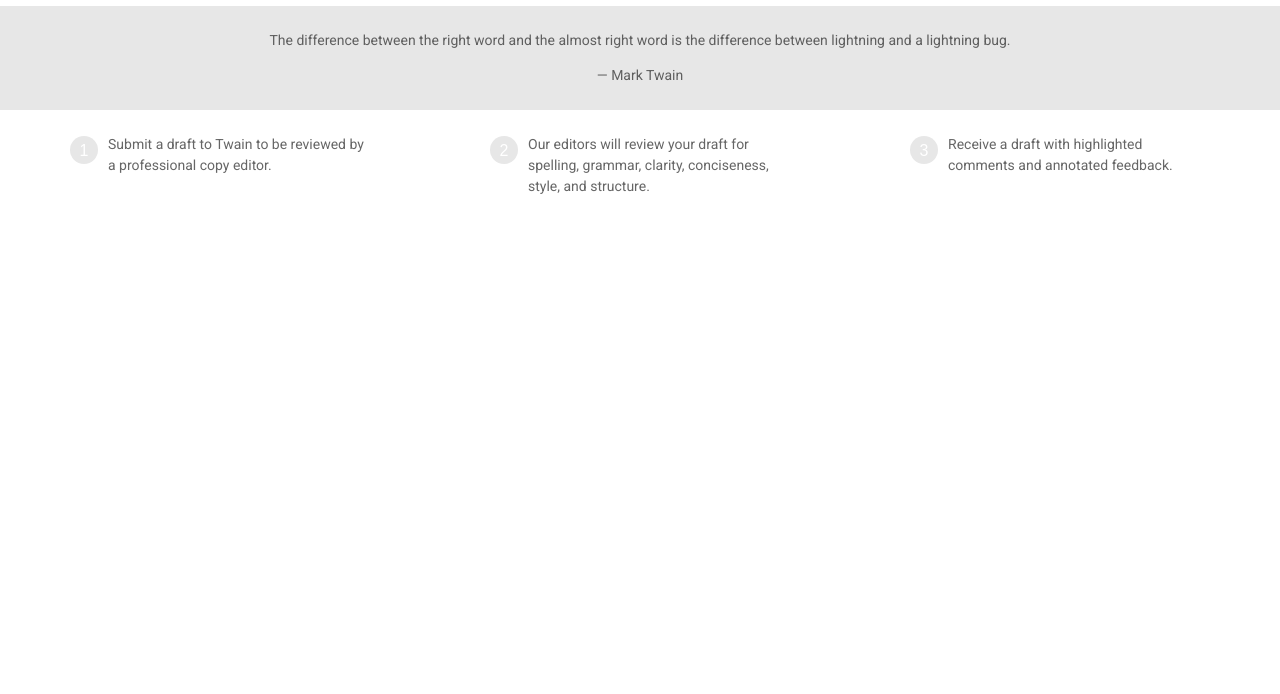
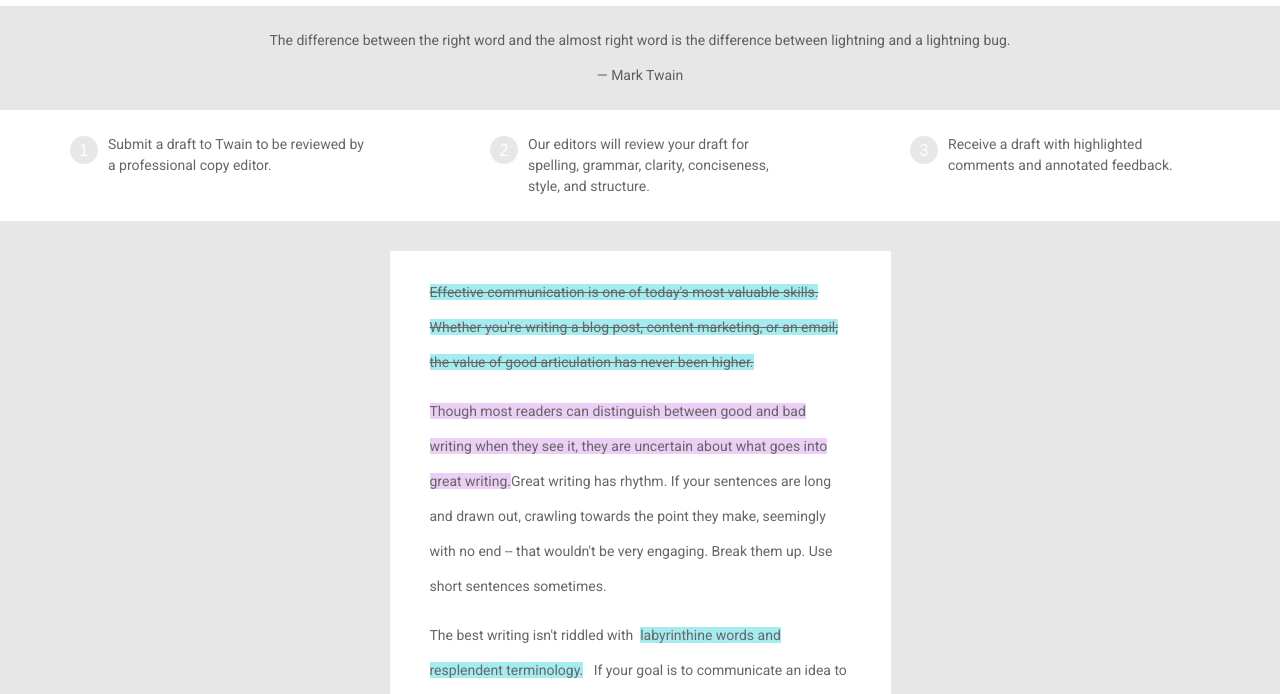
Before and after one commit to choxi/twain, a React app: page / in a window 1280 px wide. Shown: the part 106-800 px from the top of the page. Built offline with nearby package versions, Linux system fonts and the light colour scheme.

Commit message:
Add text to page

```diff
--- a/src/components/App.js
+++ b/src/components/App.js
@@ -38,6 +38,39 @@ export default class App extends Component {
             </div>
           </div>
         </div>
+
+        <div className="Section Section--alt">
+          <div className="Page">
+            <p>
+              <span className="Text--strikethrough Text--highlight">
+                Effective communication is one of today's most valuable skills. Whether you're
+                writing a blog post, content marketing, or an email; the value of good
+                articulation has never been higher.
+              </span>
+            </p>
+
+            <p>
+              <span className="Text--highlight--alt">
+                Though most readers can distinguish between good and bad writing when they see it,
+                they are uncertain about what goes into great writing.
+              </span>
+
+              Great writing has rhythm. If
+              your sentences are long and drawn out, crawling towards the point they make, seemingly
+              with no end -- that wouldn't be very engaging. Break them up. Use short sentences sometimes.
+            </p>
+
+            <p>
+              The best writing isn't riddled with &nbsp;
+              <span className="Text--highlight">labyrinthine words and resplendent terminology.</span> &nbsp;
+              If your goal is to communicate an idea to your audience, keep your writing clear, simple, and authentic.
+            </p>
+
+            <p>
+              As the great Mark Twain once said: "Writing is easy. All you have to do is cross out the wrong words.
+            </p>
+          </div>
+        </div>
       </div>
     )
   }
--- a/src/components/App.scss
+++ b/src/components/App.scss
@@ -1,6 +1,9 @@
 $primaryTypeColor: #666;
 $secondaryTypeColor: #999;
-$backgroundAlt: #e7e7e7;
+$backgroundAlt: #E7E7E7;
+
+$primaryHighlight: #4CDAE3;
+$secondaryHighlight: #D9A0ED;
 
 p {
   color: $primaryTypeColor;
@@ -37,6 +40,7 @@ p {
 
 .Text--quote {
   color: #5f5f5f;
+  text-align: center;
 }
 
 .Section {
@@ -45,7 +49,6 @@ p {
 
 .Section--alt {
   background: $backgroundAlt;
-  text-align: center;
 }
 
 .Features {
@@ -72,7 +75,29 @@ p {
   margin-top: 16px;
 }
 
-.Highlight {
+.Page {
+  background: white;
+  width: 35%;
+  margin: 20px auto;
+  padding: 10px 30px;
+  border-radius: 2px;
+}
+
+.Page p {
+  line-height: 250%;
+  padding: 0 10px;
+}
+
+.Text--highlight {
+  background: transparentize($primaryHighlight, 0.5);
+}
+
+.Text--highlight--alt {
+  background: transparentize($secondaryHighlight, 0.5);
+}
+
+.Text--strikethrough {
+  text-decoration: line-through;
 }
 
 .pull-up {
```
